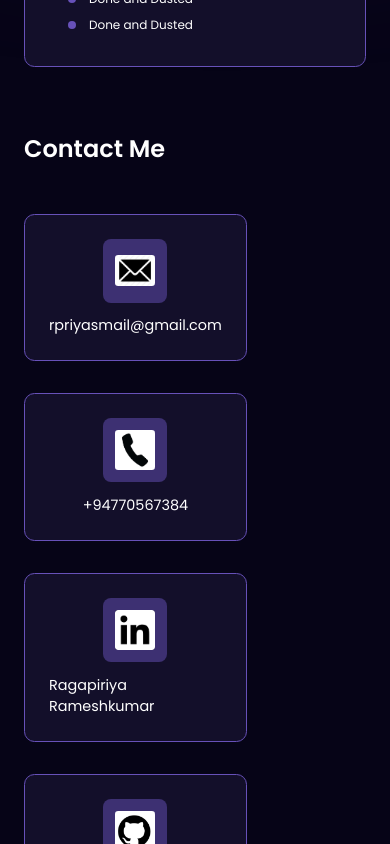
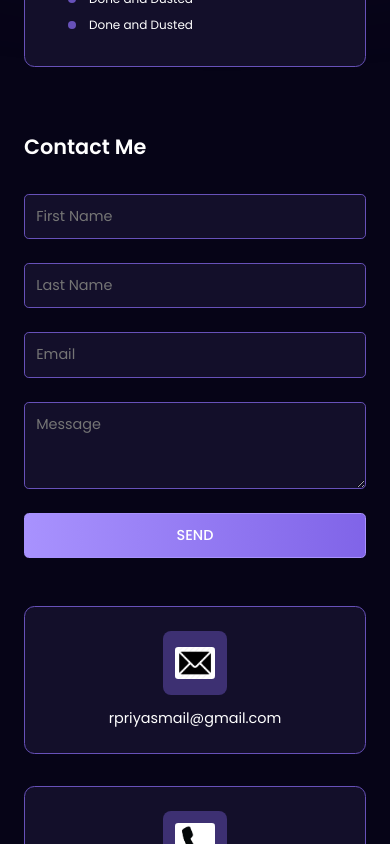
Before and after one commit to Ragapiriya/Portfolio, a React (Create React App) app: page / in a window 390 px wide. Shown: the part 2040-2884 px from the top of the page. Built offline with nearby package versions, Linux system fonts and the light colour scheme.

Commit message:
Contact-me component is completed

```diff
--- a/src/Components/ContactMe/ContactForm/ContactForm.css
+++ b/src/Components/ContactMe/ContactForm/ContactForm.css
@@ -0,0 +1,61 @@
+.contact-form-content{
+    width: 100%;
+}
+form{
+    display: flex;
+    flex-direction: column;
+    grid-gap: 1.5rem;
+}
+
+.name-container{
+    display:flex;
+    align-items: center;
+    grid-gap: 1.5rem;
+}
+form input,
+form textarea {
+    flex:1;
+    width: 100%;
+    font-size: 0.9rem;
+    color:#fff;
+    background: #130f2a;
+    border-radius: 0.6rem;
+    border: 1.5px solid #6751b9;
+    padding: 1rem;
+
+}
+
+form button{
+    font-size: 1rem;
+    font-weight: 500;
+    color: #fff;
+    border: 1.5px solid #a892fe;
+    border-radius: 0.6rem;
+    background: linear-gradient(90deg, #a892fe, #8064e8 100%);
+    padding: 0.7rem;
+    transition: all 0.3s ease;
+    cursor: pointer;
+}
+form button:hover{
+    color: #a892fe;
+    background: transparent;
+}
+
+@media (max-width:450px){
+    .name-container{
+        flex-direction: column;
+        align-items: flex-start;
+    }
+
+    form input,
+    form textarea{
+       padding: 0.7rem;
+       border-radius: 0.3rem;
+    }
+
+    form button {
+        font-size: 0.9rem;
+        padding: 0.7rem;
+        border-radius: 0.3rem;
+    }
+}
--- a/src/Components/ContactMe/ContactForm/ContactForm.jsx
+++ b/src/Components/ContactMe/ContactForm/ContactForm.jsx
@@ -1,9 +1,22 @@
 import React from 'react'
 import './ContactForm.css';
+
 const ContactForm = () => {
   return (
-    <div>ContactForm</div>
+    <>
+    <div className="contact-form-content">
+      <form action="">
+        <div className="name-container">
+          <input type="text"name='firstname' placeholder='First Name' />
+          <input type="text"name='lastname' placeholder='Last Name' />
+        </div>
+        <input type="text" name='email' placeholder='Email' />
+        <textarea type="text" name="message" id="" placeholder='Message' rows={3}></textarea>
+        <button>SEND</button>
+      </form>
+    </div>
+    </>
   )
 }
 
-export default ContactForm
+export default ContactForm;
--- a/src/Components/ContactMe/ContactMe.css
+++ b/src/Components/ContactMe/ContactMe.css
@@ -13,3 +13,12 @@
     display: flex;
     gap: 3rem;
 }
+@media (max-width:768px) {
+    .contact-content{
+        flex-direction: column-reverse;
+    }
+    .contact-container h5{
+        font-size: 1.3rem;
+        margin-bottom:2rem ;
+    }
+}
--- a/src/Components/ContactMe/ContactMe.jsx
+++ b/src/Components/ContactMe/ContactMe.jsx
@@ -1,6 +1,7 @@
 import React from 'react'
 import './ContactMe.css'
 import ContactInfoCard from './ContactInfoCard/ContactInfoCard'
+import ContactForm from './ContactForm/ContactForm'
 const ContactMe = () => {
   return (
     <>
@@ -27,7 +28,7 @@ const ContactMe = () => {
             </div>
 
             <div style={{flex:1}}>
-
+                <ContactForm/>
             </div>
 
         </div>
```
Also changed, not shown: src/Components/Footer/Footer.css (added), src/Components/Footer/Footer.jsx (added).
